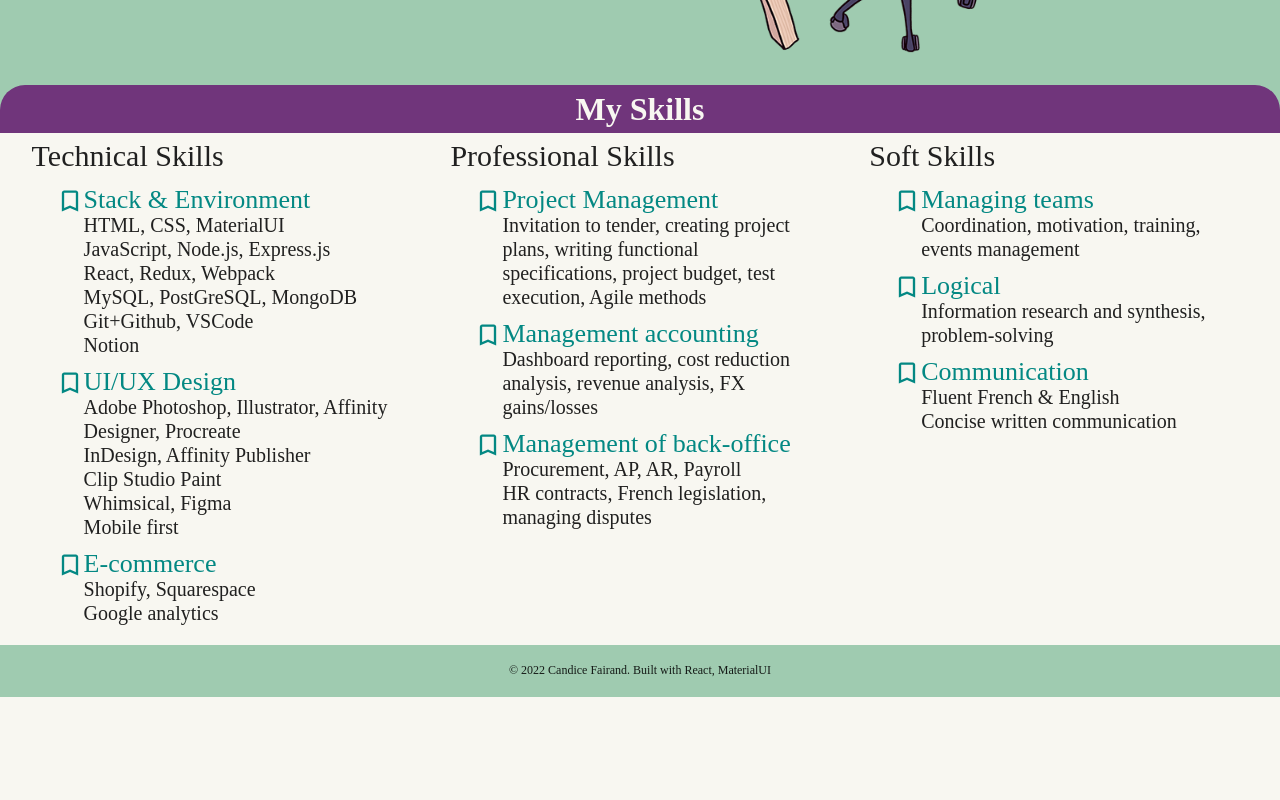
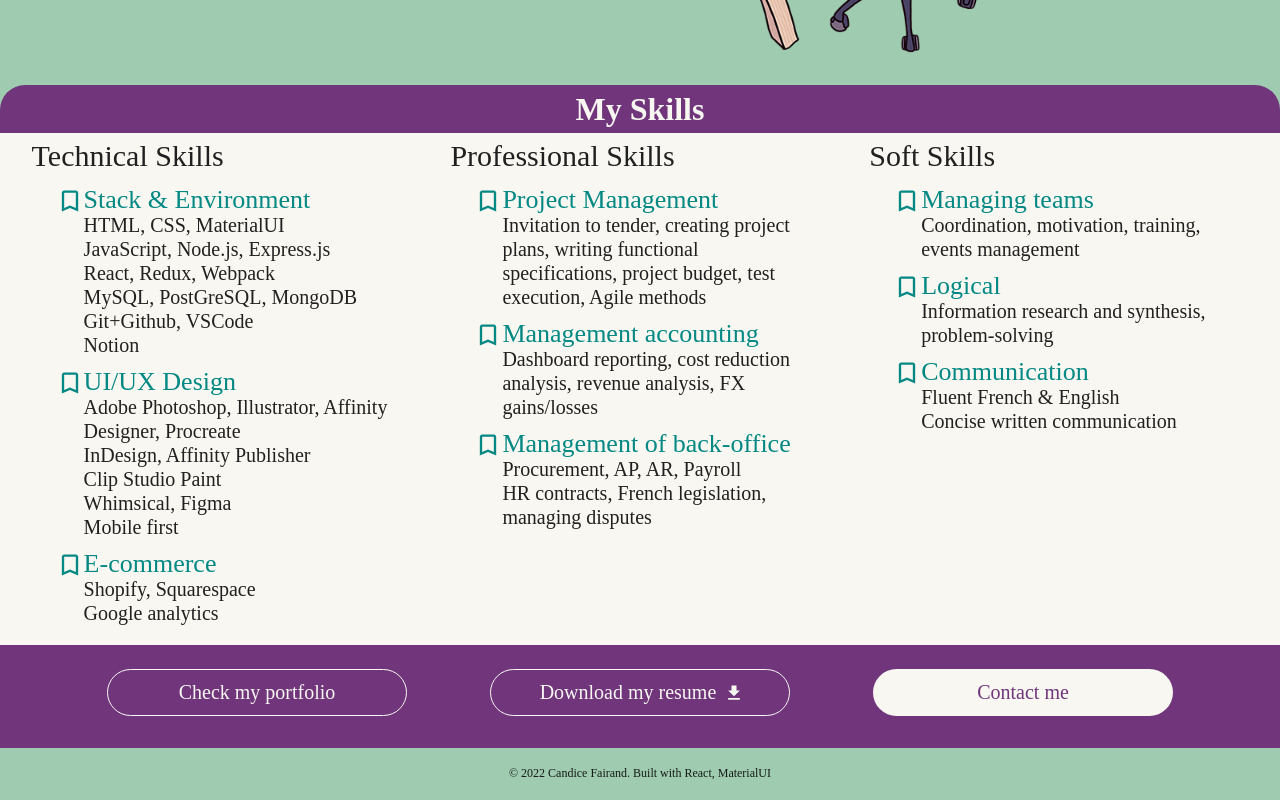
Before and after one commit to Candyfair/portfolio-materialui, a React app: page / in a window 1280 px wide. Shown: the part 395-1195 px from the top of the page. Before the commit the page ends 1092 px from the top, so only its background shows below. Built offline with nearby package versions, Linux system fonts and the light colour scheme; a web font is replaced by a local one.

Commit message:
Add buttons block on Skills

```diff
--- a/src/components/Layout/index.js
+++ b/src/components/Layout/index.js
@@ -17,7 +17,7 @@ const useStyles = makeStyles((theme) => ({
   pages: {
     flexGrow: 1,
     [theme.breakpoints.down('sm')]: {
-      marginBottom: theme.spacing(8),
+      marginBottom: theme.spacing(7),
     },
   },
   navbarMobile: {
--- a/src/components/Skills/index.js
+++ b/src/components/Skills/index.js
@@ -1,6 +1,7 @@
 // === IMPORTS
-import { Stack, Typography } from '@mui/material';
+import { Stack, Typography, Button } from '@mui/material';
 import { makeStyles } from '@mui/styles';
+import DownloadIcon from '@mui/icons-material/Download';
 
 import Slider from './Slider';
 
@@ -8,7 +9,6 @@ import Slider from './Slider';
 const useStyles = makeStyles((theme) => ({
   titleContainer: {
     minWidth: '100vw',
-    // padding: theme.spacing(0.2),
     borderTopLeftRadius: 25,
     borderTopRightRadius: 25,
     textAlign: 'center',
@@ -20,6 +20,48 @@ const useStyles = makeStyles((theme) => ({
     fontWeight: 600,
     color: theme.palette.background.default,
   },
+  bottomContainer: {
+    backgroundColor: theme.palette.primary.main,
+    padding: theme.spacing(3),
+    flexDirection: 'column',
+    justifyContent: 'center',
+    alignItems: 'center',
+    [theme.breakpoints.up('md')]: {
+      flexDirection: 'row',
+      justifyContent: 'space-evenly',
+      alignItems: 'flex-start',
+    },
+  },
+  buttonStyle: {
+    border: `1px solid ${theme.palette.background.default}`,
+    borderRadius: 25,
+    textTransform: 'none',
+    color: theme.palette.background.default,
+    width: 300,
+    fontFamily: 'Apparat Medium',
+    fontSize: 20,
+    marginBottom: theme.spacing(1),
+    '&:hover': {
+      border: `1px solid ${theme.palette.background.default}`,
+    },
+  },
+  contactStyle: {
+    backgroundColor: theme.palette.background.default,
+    borderRadius: 25,
+    textTransform: 'none',
+    color: theme.palette.primary.main,
+    width: 300,
+    fontFamily: 'Apparat Medium',
+    fontSize: 20,
+    '&:hover': {
+      backgroundColor: theme.palette.primary.light,
+      color: theme.palette.background.default,
+    },
+    '&:focus': {
+      backgroundColor: theme.palette.background.default,
+      color: theme.palette.primary.main,
+    },
+  },
 }));
 
 // === COMPONENT
@@ -28,6 +70,7 @@ const Skills = () => {
 
   return (
     <Stack>
+
       {/* Titre */}
       <Stack className={classes.titleContainer}>
         <Typography className={classes.titleStyle}>
@@ -35,9 +78,37 @@ const Skills = () => {
         </Typography>
       </Stack>
 
-      {/* Contenu */}
+      {/* Skills descriptions & slider */}
       <Stack>
         <Slider />
+      </Stack>
+
+      {/* Call to action buttons */}
+      <Stack
+        className={classes.bottomContainer}
+      >
+        <Button
+          variant="outlined"
+          className={classes.buttonStyle}
+        >
+          Check my portfolio
+        </Button>
+
+        <Button
+          variant="outlined"
+          className={classes.buttonStyle}
+          endIcon={<DownloadIcon />}
+        >
+          Download my resume
+        </Button>
+
+        <Button
+          disableElevation
+          variant="contained"
+          className={classes.contactStyle}
+        >
+          Contact me
+        </Button>
       </Stack>
 
     </Stack>
```
